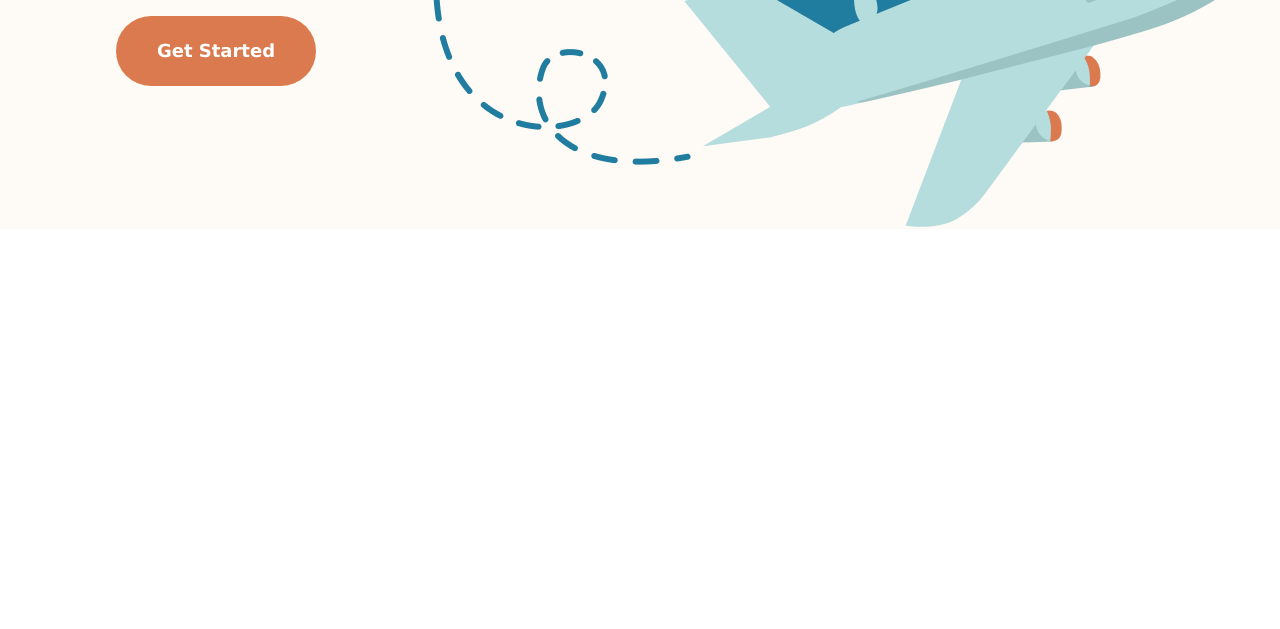
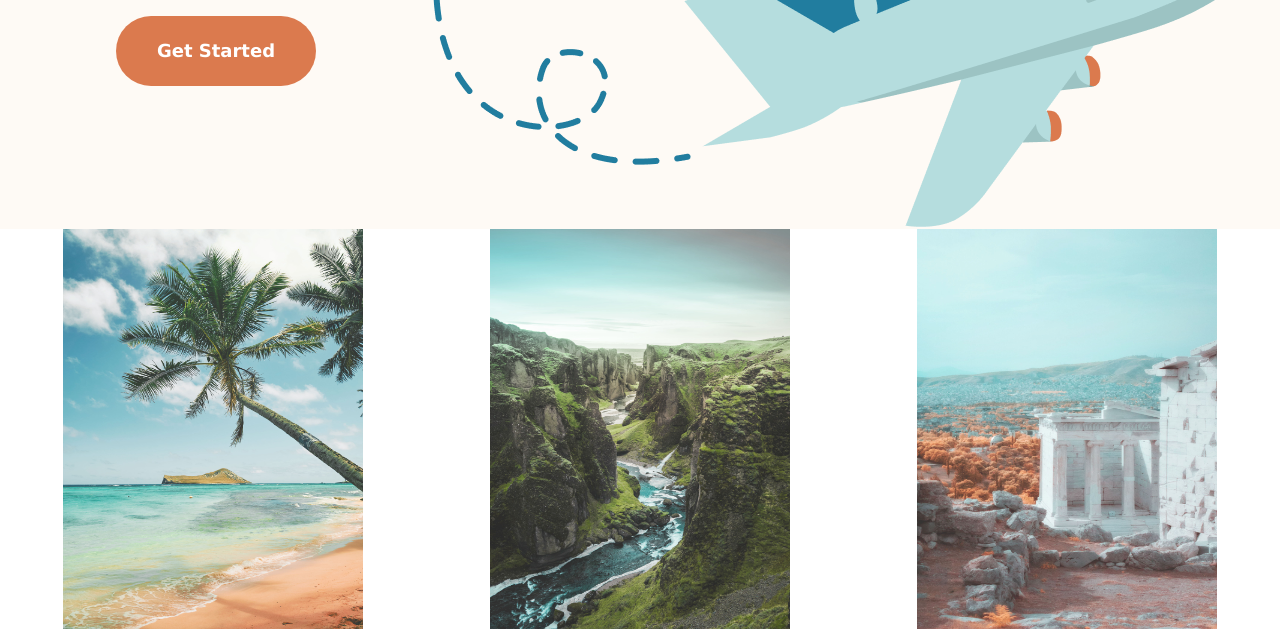
Before and after one commit to mfylmz/mehmet-travel-site, a plain HTML site: page index.html in a window 1280 px wide. Shown: the part 551-1180 px from the top of the page. Before the commit the page ends 800 px from the top, so only its background shows below. Drawn offline with Linux system fonts and the light colour scheme.

Commit message:
Added navigation cards.

```diff
--- a/css/main.css
+++ b/css/main.css
@@ -65,3 +65,13 @@
   border: none;
   border-radius: 40px 40px;
 }
+
+.navigation-cards {
+  display: flex;
+  background-color: white;
+}
+
+.navigation-cards img {
+  width: 300px;
+  height: 400px;
+}
--- a/index.html
+++ b/index.html
@@ -40,7 +40,11 @@
             alt="hero-image"
           />
         </div>
-
+        <div class="navigation-cards">
+          <img src="./assets/Images/hawaii.jpg" alt="hawaii-card">
+          <img src="./assets/Images/iceland.jpg" alt="iceland-card">
+          <img src="./assets/Images/greece.jpg" alt="greece-card">
+        </div>
       </div>
     </head>
   </body>
```
